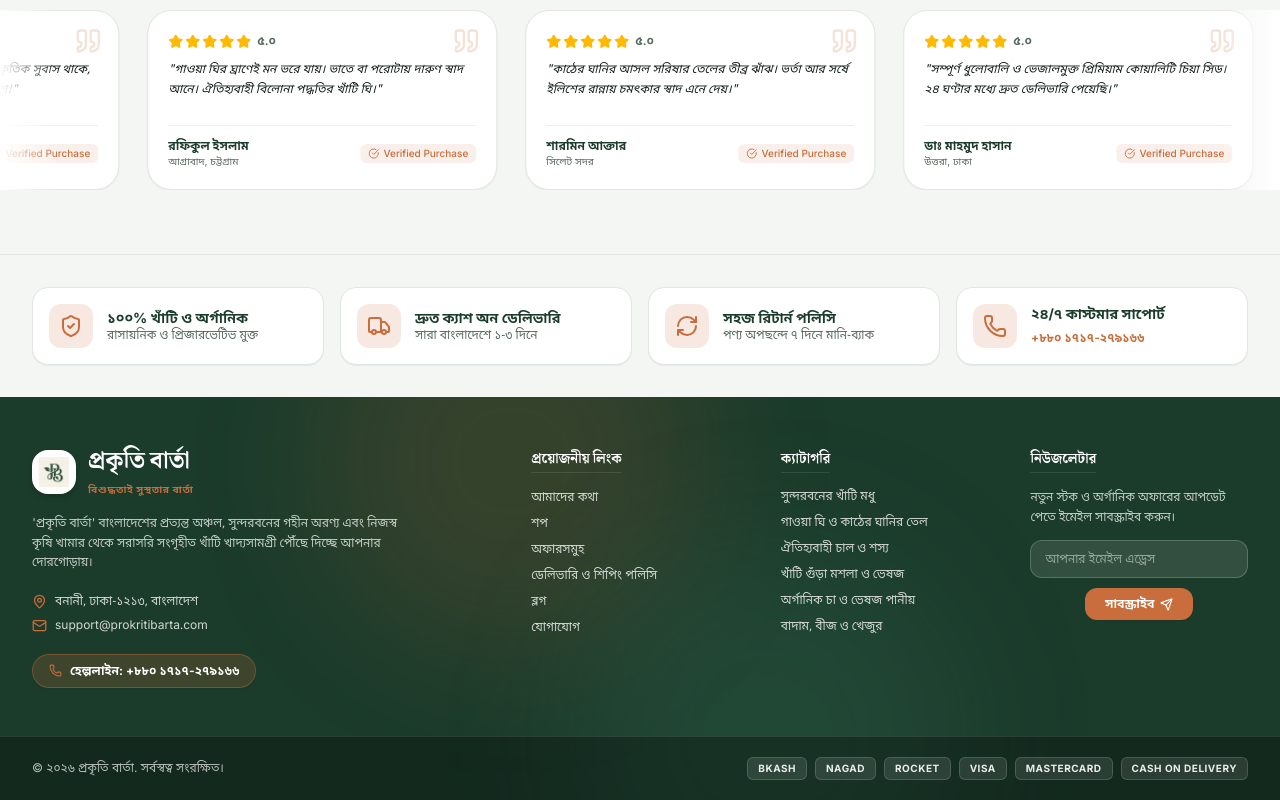
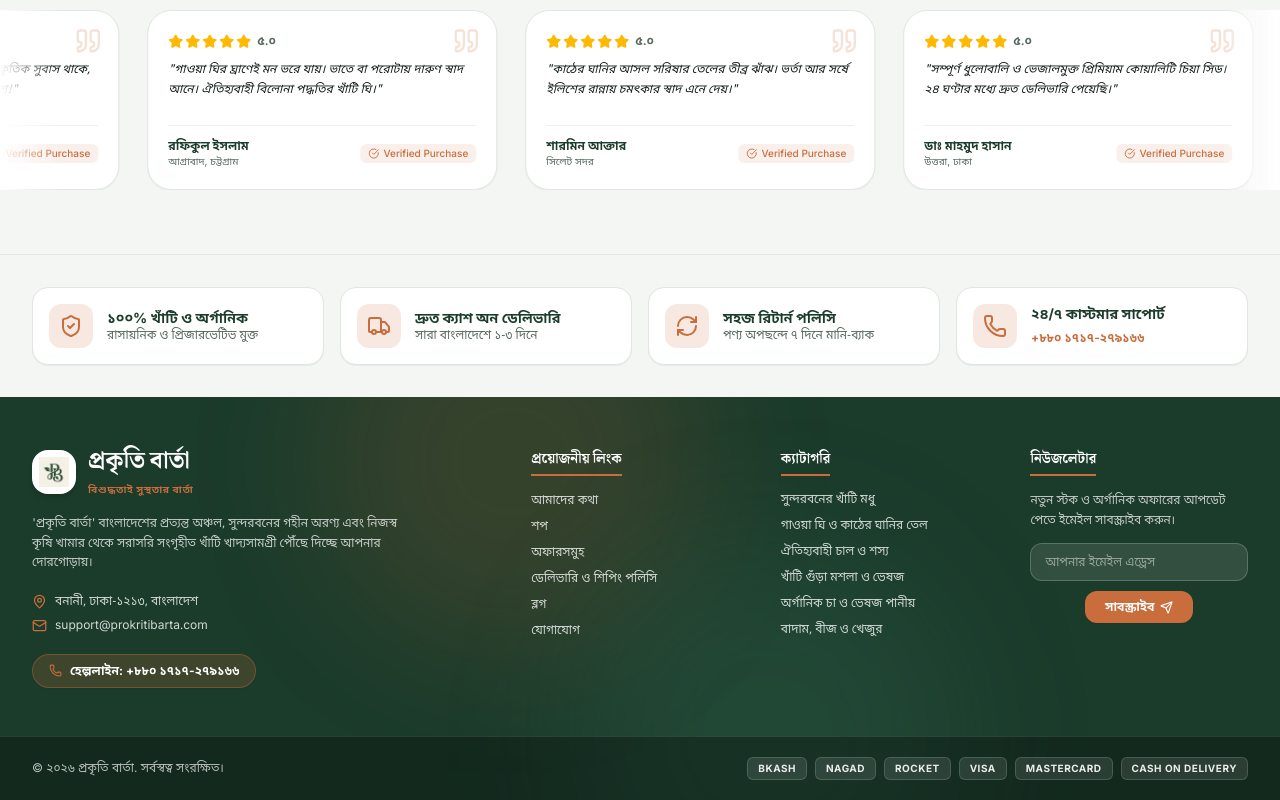
Before and after one commit to tridib371/prokriti-barta, a React (Vite) app: page / in a window 1280 px wide. Shown: the part 3716-4516 px from the top of the page. Built offline with nearby package versions, Linux system fonts and the light colour scheme.

Commit message:
style: change footer column header underlines to orange accent color for Quick Links, Categories, and Newsletter

```diff
--- a/src/components/layout/Footer.jsx
+++ b/src/components/layout/Footer.jsx
@@ -126,7 +126,7 @@ export default function Footer() {
 
         {/* Quick Navigation */}
         <div>
-          <h4 className="font-display font-bold text-sm text-white mb-4 pb-1 border-b border-white/10 inline-block">
+          <h4 className="font-display font-bold text-sm text-white mb-4 pb-1.5 border-b-2 border-accent inline-block">
             {t('footer.quickLinks')}
           </h4>
           <ul className="space-y-2.5 text-xs text-white/80">
@@ -141,7 +141,7 @@ export default function Footer() {
 
         {/* Organic Categories */}
         <div>
-          <h4 className="font-display font-bold text-sm text-white mb-4 pb-1 border-b border-white/10 inline-block">
+          <h4 className="font-display font-bold text-sm text-white mb-4 pb-1.5 border-b-2 border-accent inline-block">
             {t('footer.categories')}
           </h4>
           <ul className="space-y-2.5 text-xs text-white/80 font-bn-sans">
@@ -157,7 +157,7 @@ export default function Footer() {
 
         {/* Newsletter Signup */}
         <div>
-          <h4 className="font-display font-bold text-sm text-white mb-4 pb-1 border-b border-white/10 inline-block">
+          <h4 className="font-display font-bold text-sm text-white mb-4 pb-1.5 border-b-2 border-accent inline-block">
             {t('footer.newsletter')}
           </h4>
           <p className="text-xs text-white/75 mb-3 font-bn-sans leading-relaxed">
```
